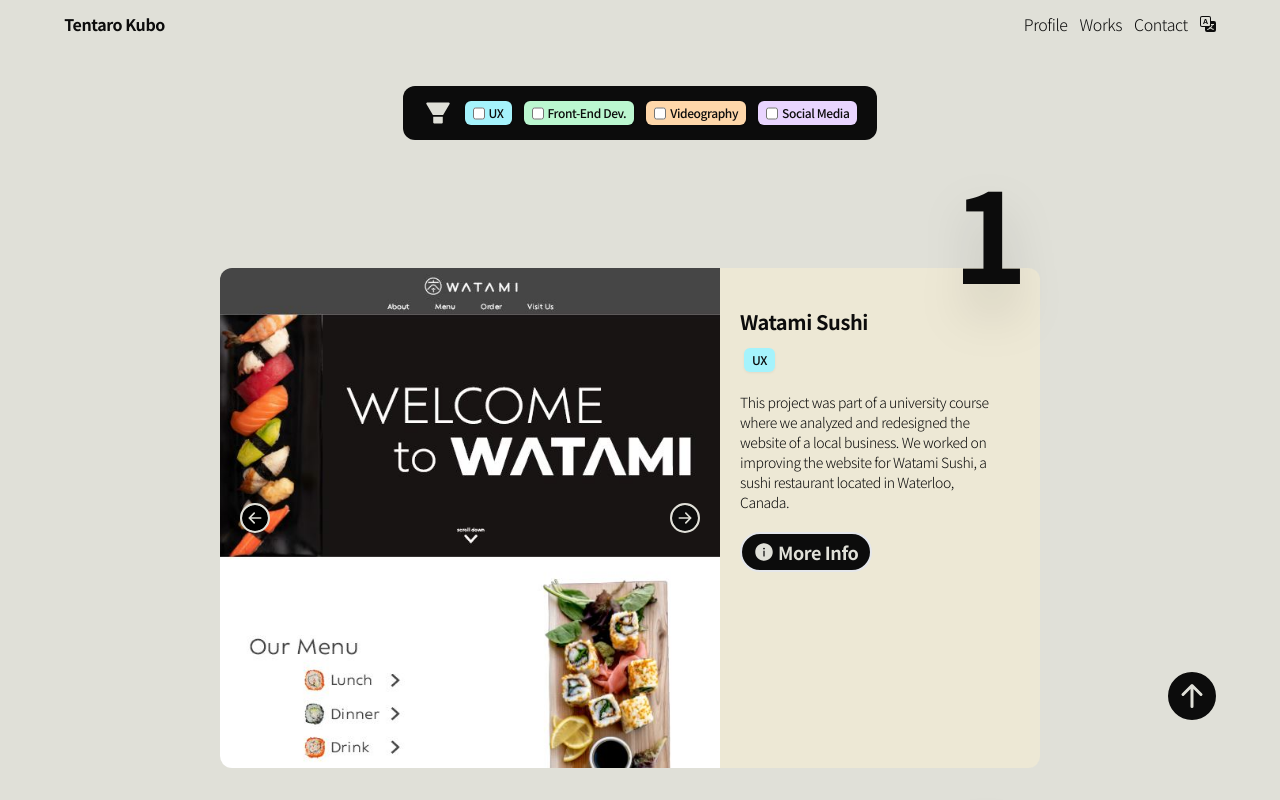
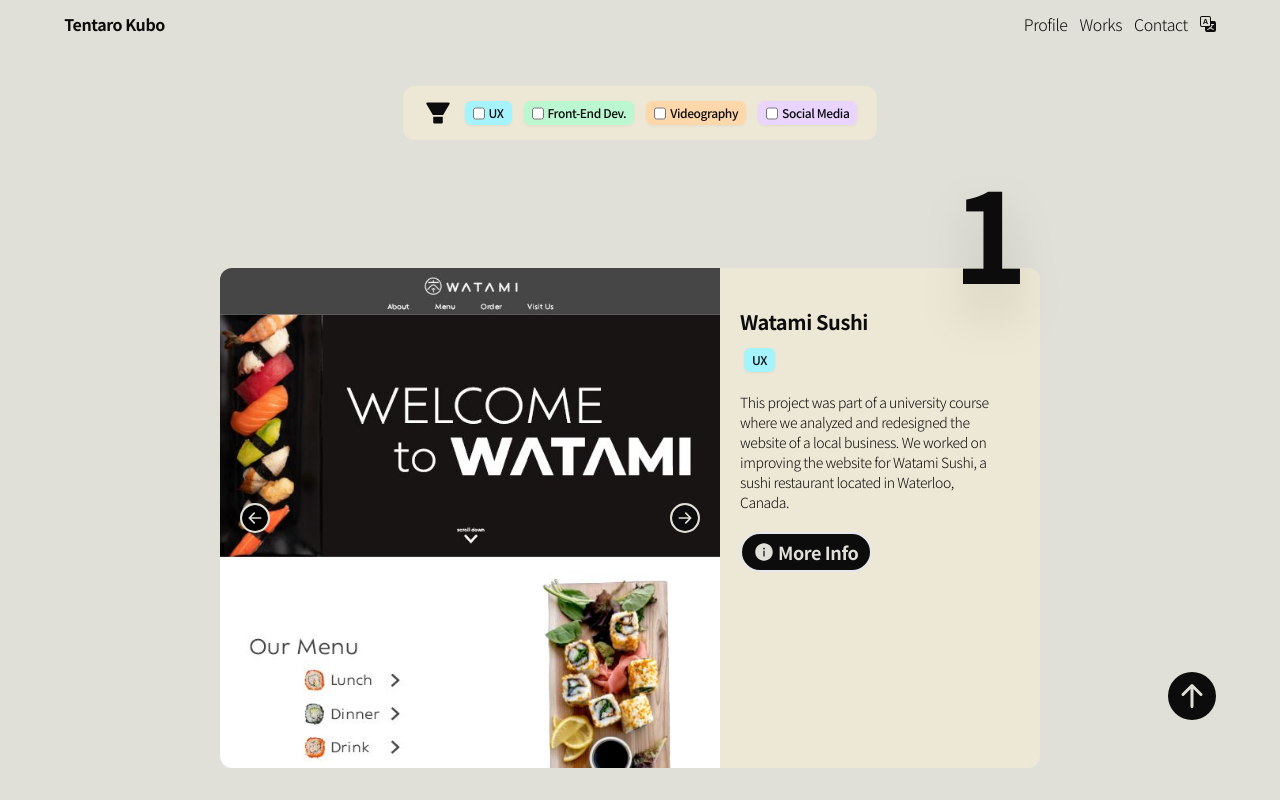
Before and after one commit to OriginalTT/my_portfolio, a Next.js app: page /en/works in a window 1280 px wide. Shown: the top 800 px of the page. Built offline with nearby package versions, Linux system fonts and the light colour scheme.

Commit message:
Fix en filter color

```diff
--- a/app/en/works/page.js
+++ b/app/en/works/page.js
@@ -49,8 +49,8 @@
 
     return (
         <main className='mx-auto my-[50px] max-w-[1000px]'>
-            <div className='w-fit mx-auto flex items-center gap-3 bg-offwhite
-            text-highlight px-5 py-3 rounded-xl'>
+            <div className='w-fit mx-auto flex items-center gap-3 bg-highlight2
+            text-offwhite px-5 py-3 rounded-xl'>
                 <AiFillFilter className='text-3xl' />
                 {filterOptions.map((option, index) => {
                     return (
```
